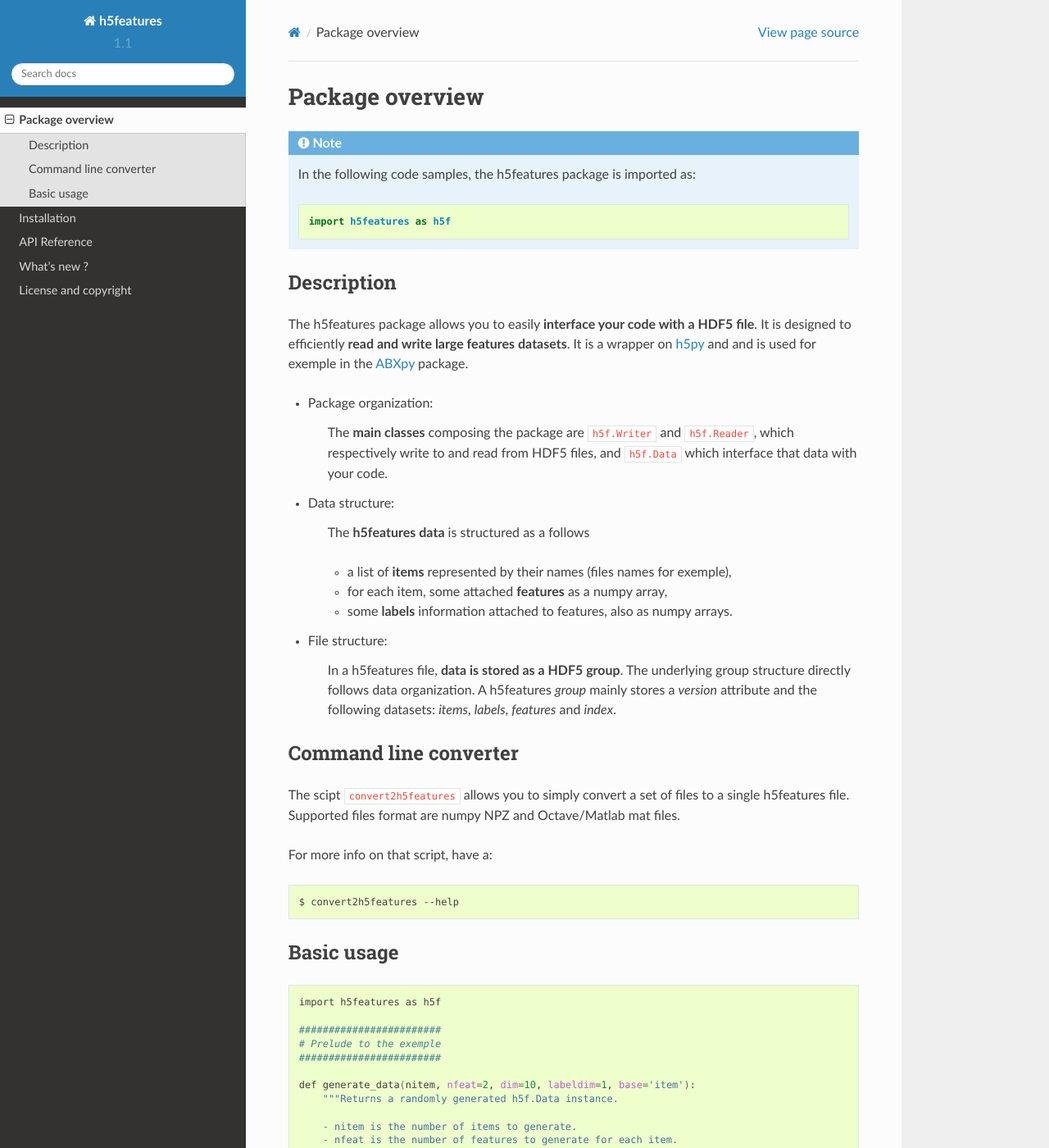
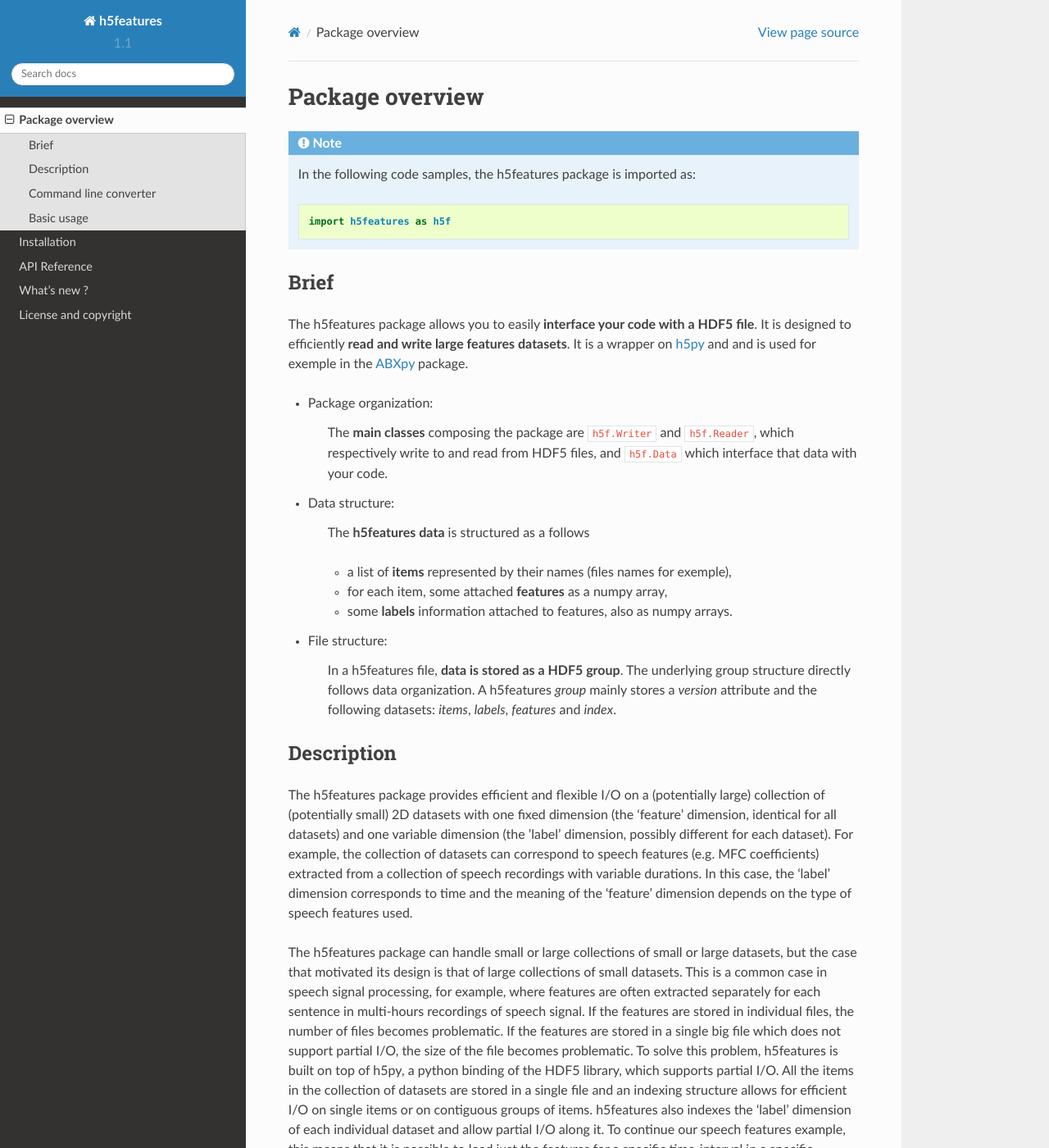
Before and after one commit to bootphon/h5features, a Sphinx documentation site: the page built from docs/overview.rst, in a window 1280 px wide and 1400 px high. Shown: the whole window at 82% size. Built offline with Sphinx 7.4.7 and the Read the Docs theme 2.0.0, drawn with Linux system fonts in a browser that asks for light colours; some of the changed text lies outside the part shown.

Commit message:
Package description added in overview.rst

```diff
--- a/docs/overview.rst
+++ b/docs/overview.rst
@@ -9,8 +9,8 @@
 
      import h5features as h5f
 
-Description
-===========
+Brief
+=====
 
 The h5features package allows you to easily **interface your code
 with a HDF5 file**. It is designed to efficiently **read and write
@@ -42,6 +42,42 @@
     following datasets: *items*, *labels*, *features* and *index*.
 
 
+Description
+===========
+
+The h5features package provides efficient and flexible I/O on a
+(potentially large) collection of (potentially small) 2D datasets with
+one fixed dimension (the ‘feature’ dimension, identical for all
+datasets) and one variable dimension (the ’label’ dimension, possibly
+different for each dataset). For example, the collection of datasets
+can correspond to speech features (e.g. MFC coefficients) extracted
+from a collection of speech recordings with variable durations. In
+this case, the ‘label’ dimension corresponds to time and the meaning
+of the 'feature' dimension depends on the type of speech features
+used.
+
+The h5features package can handle small or large collections of small
+or large datasets, but the case that motivated its design is that of
+large collections of small datasets. This is a common case in speech
+signal processing, for example, where features are often extracted
+separately for each sentence in multi-hours recordings of speech
+signal. If the features are stored in individual files, the number of
+files becomes problematic. If the features are stored in a single big
+file which does not support partial I/O, the size of the file becomes
+problematic. To solve this problem, h5features is built on top of
+h5py, a python binding of the HDF5 library, which supports partial
+I/O. All the items in the collection of datasets are stored in a
+single file and an indexing structure allows for efficient I/O on
+single items or on contiguous groups of items. h5features also indexes
+the ‘label’ dimension of each individual dataset and allow partial I/O
+along it. To continue our speech features example, this means that it
+is possible to load just the features for a specific time-interval in
+a specific utterance (corresponding to a word or phone of interest for
+instance). The labels indexing the ‘label’ dimension typically
+correspond to center-times or time-intervals associated to each
+feature vector in a dataset.
+
+
 Command line converter
 ======================
 
```
